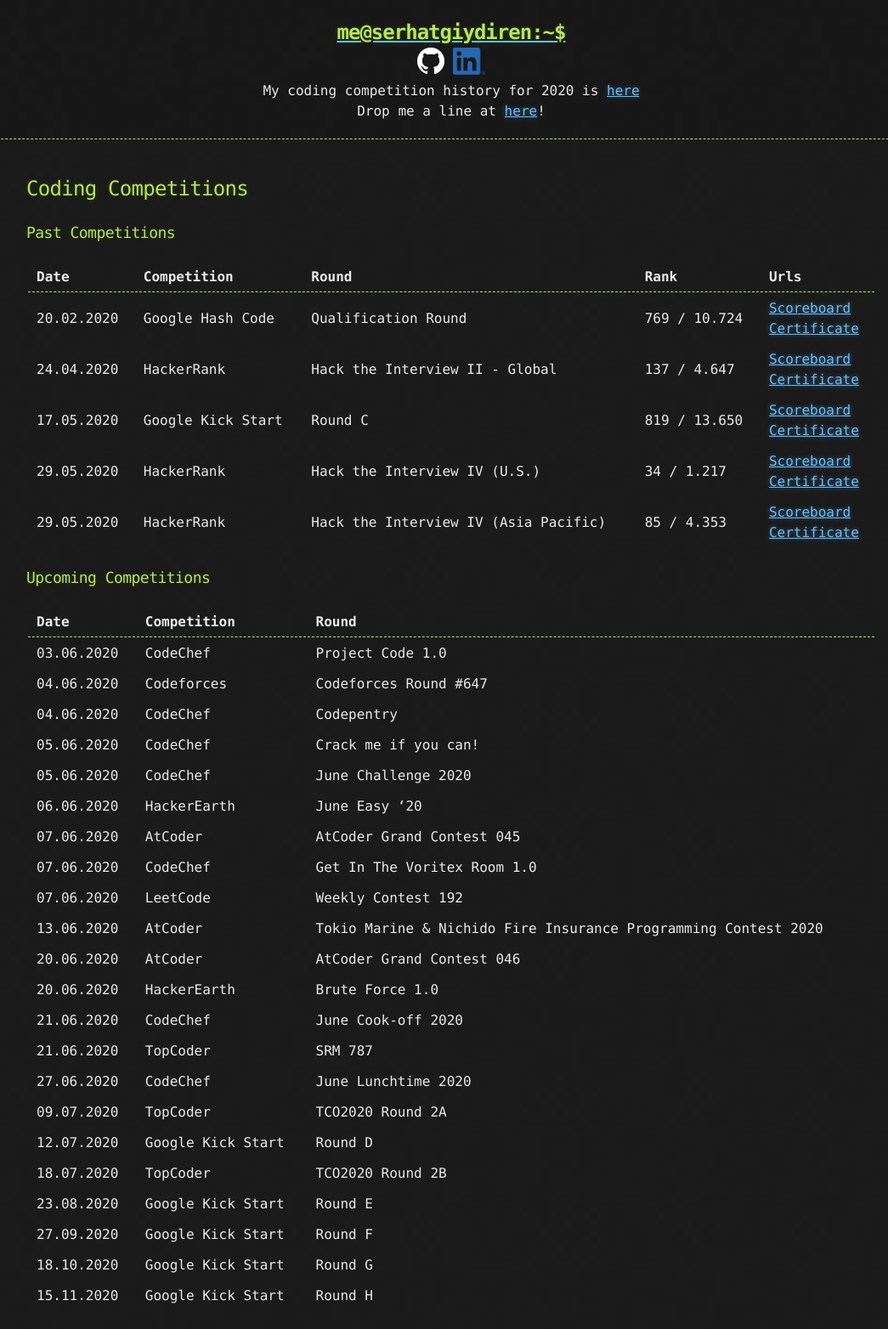
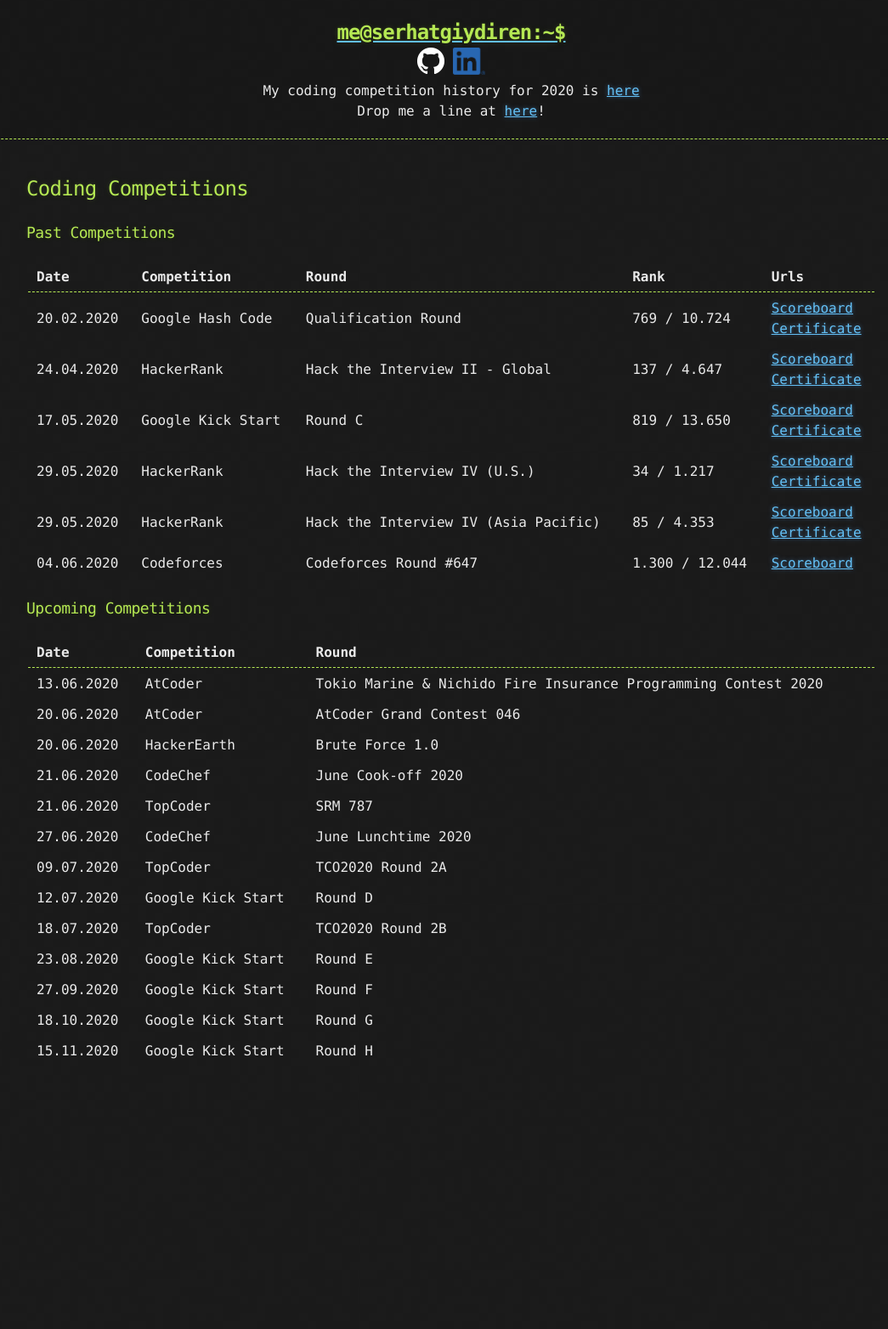
Before and after one commit to goodHunter27/serhatgiydiren.github.io, a Jekyll site: the page built from _posts/2020-01-07-coding-competitions.md, in a window 1280 px wide. Shown: the whole page at 85% size, without its empty margins (109-1154 px from the left). Built offline with Jekyll 4.4.1, drawn with Linux system fonts in a browser that asks for light colours; after the commit the page ends 1276 px from its top, so only the background shows below that.

Commit message:
Update 2020-01-07-coding-competitions.md

```diff
--- a/_posts/2020-01-07-coding-competitions.md
+++ b/_posts/2020-01-07-coding-competitions.md
@@ -12,20 +12,12 @@
 17.05.2020 | Google Kick Start | Round C | 819 / 13.650 | [Scoreboard](https://codingcompetitions.withgoogle.com/kickstart/round/000000000019ff43){:target="_blank"}<br />[Certificate](https://codingcompetitions.withgoogle.com/kickstart/certificate/round/000000000019ff43){:target="_blank"}
 29.05.2020 | HackerRank | Hack the Interview IV (U.S.) | 34 / 1.217 | [Scoreboard](https://www.hackerrank.com/contests/hack-the-interview-iv/leaderboard){:target="_blank"}<br />[Certificate](https://www.hackerrank.com/results/hack-the-interview-iv/serhatgiydiren){:target="_blank"}
 29.05.2020 | HackerRank | Hack the Interview IV (Asia Pacific) | 85 / 4.353 | [Scoreboard](https://www.hackerrank.com/contests/hack-the-interview-iv-apac/leaderboard){:target="_blank"}<br />[Certificate](https://www.hackerrank.com/results/hack-the-interview-iv-apac/serhatgiydiren){:target="_blank"}
+04.06.2020 | Codeforces | Codeforces Round #647 | 1.300 / 12.044 | [Scoreboard](https://codeforces.com/contest/1362/standings){:target="_blank"}
 
 ### Upcoming Competitions
 
 Date | Competition | Round
 ------------ | ------------- | -------------
-03.06.2020 | CodeChef | Project Code 1.0
-04.06.2020 | Codeforces | Codeforces Round #647
-04.06.2020 | CodeChef | Codepentry
-05.06.2020 | CodeChef | Crack me if you can!
-05.06.2020 | CodeChef | June Challenge 2020
-06.06.2020 | HackerEarth | June Easy '20
-07.06.2020 | AtCoder | AtCoder Grand Contest 045
-07.06.2020 | CodeChef | Get In The Voritex Room 1.0
-07.06.2020 | LeetCode | Weekly Contest 192
 13.06.2020 | AtCoder | Tokio Marine & Nichido Fire Insurance Programming Contest 2020
 20.06.2020 | AtCoder | AtCoder Grand Contest 046
 20.06.2020 | HackerEarth | Brute Force 1.0
```
